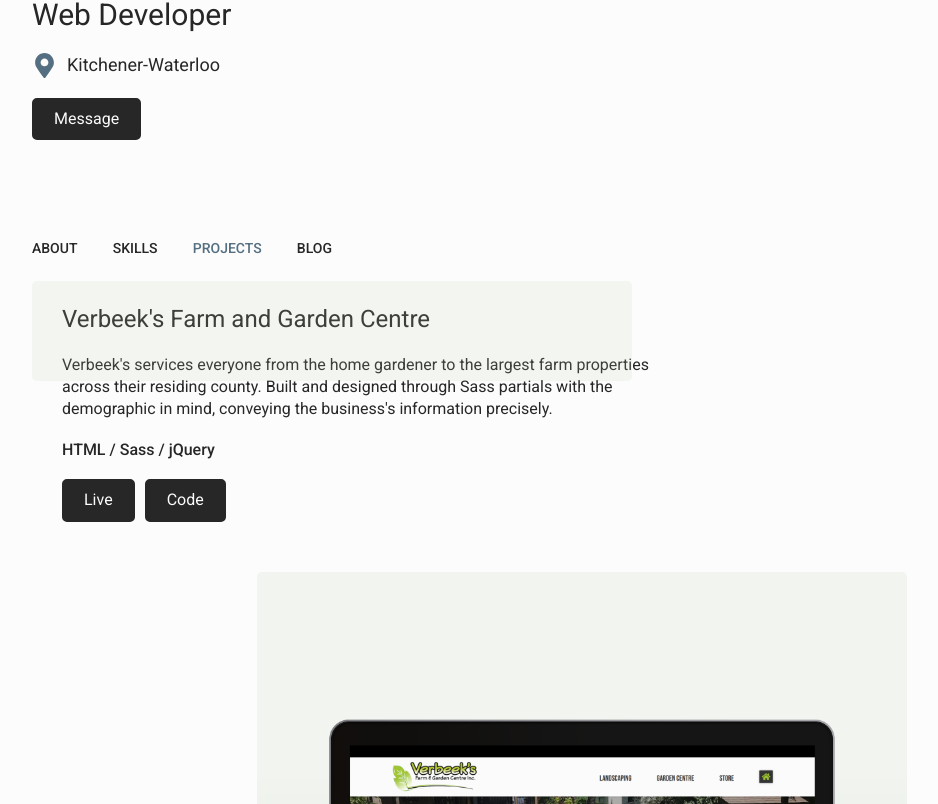
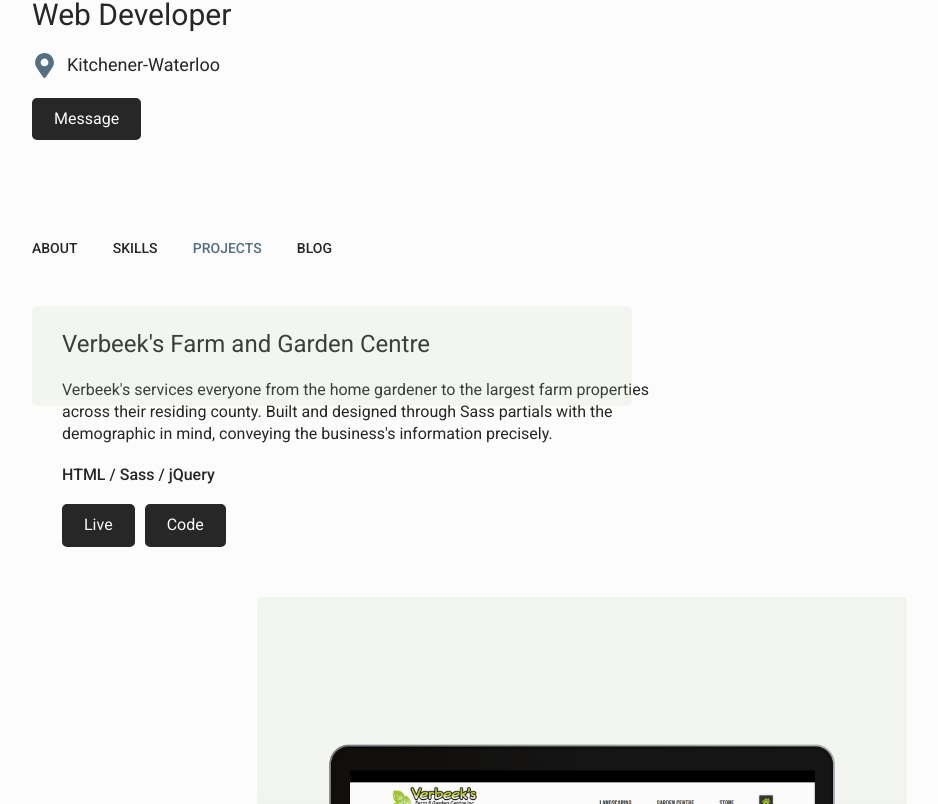
Before and after one commit to seandaniel/portfolio-v3, a React (Create React App) app: page /verbeeks in a window 1280 px wide. Shown: the part 296-1100 px from the top of the page, without its empty margins (58-996 px from the left). Built offline with nearby package versions, Linux system fonts and the light colour scheme.

Commit message:
project-container margin

```diff
--- a/src/Components/About/about.scss
+++ b/src/Components/About/about.scss
@@ -7,14 +7,14 @@
   .p-container {
     width: 600px;
     margin: 25px 0 0 30px;
+    position: relative;
     p:first-child {
       margin-bottom: 50px;
-      position: relative;
     }
   }
 }
 
-.p-container p:first-child::before {
+.p-container::before {
   @include underlay;
   background-color: $quinaryColor;
 }
--- a/src/Components/Projects/projects.scss
+++ b/src/Components/Projects/projects.scss
@@ -72,10 +72,10 @@
   background-color: rgba(3, 105, 124, .4);
 }
 
-// individual projects
+// individual projects components
 .project-content {
   width: 600px;
-  margin: 25px 0 50px 30px;
+  margin: 75px 0 50px 30px;
   h2 {
     margin-bottom: 20px;
   }
--- a/src/global.scss
+++ b/src/global.scss
@@ -52,7 +52,7 @@
 }
 
 main {
-  margin-bottom: 100px;
+  margin-bottom: 50px;
 }
 
 .wrapper {
```
